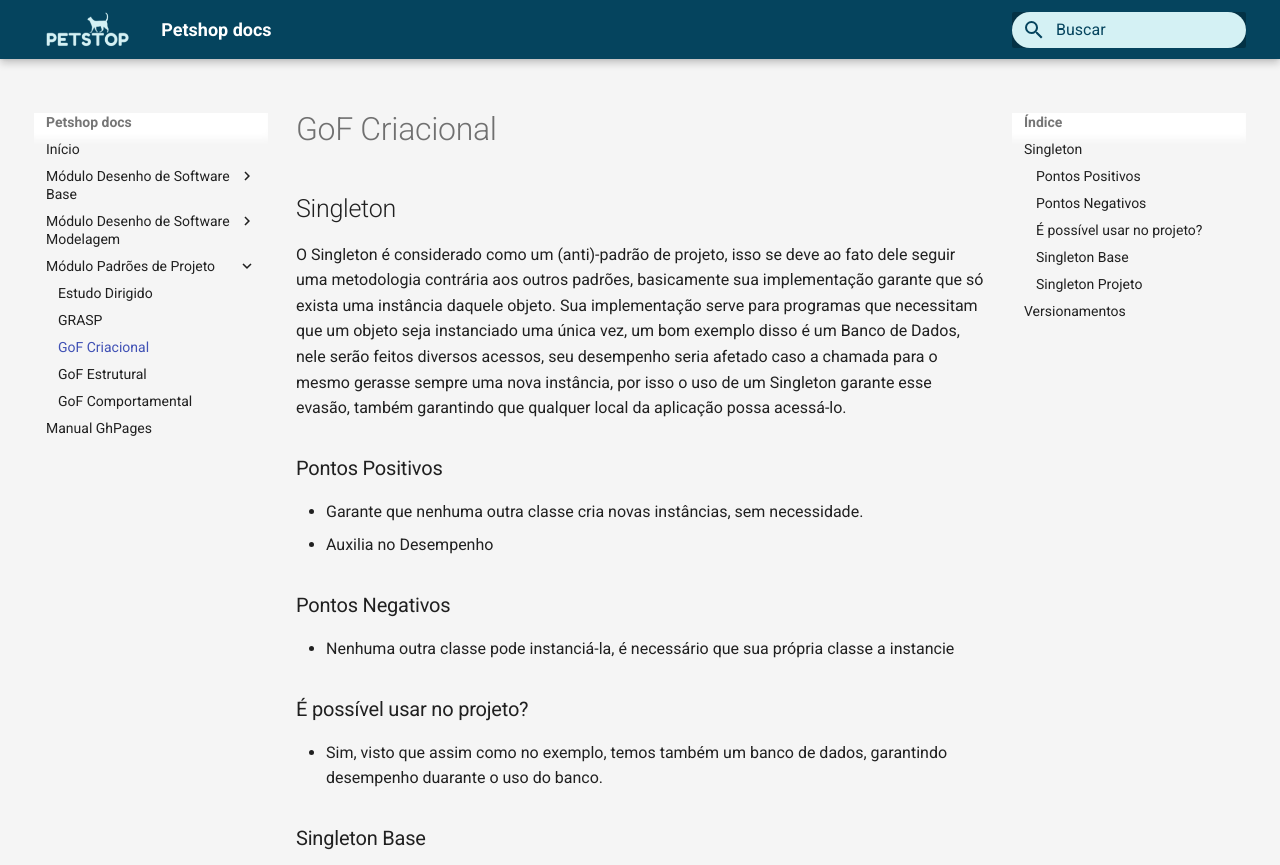
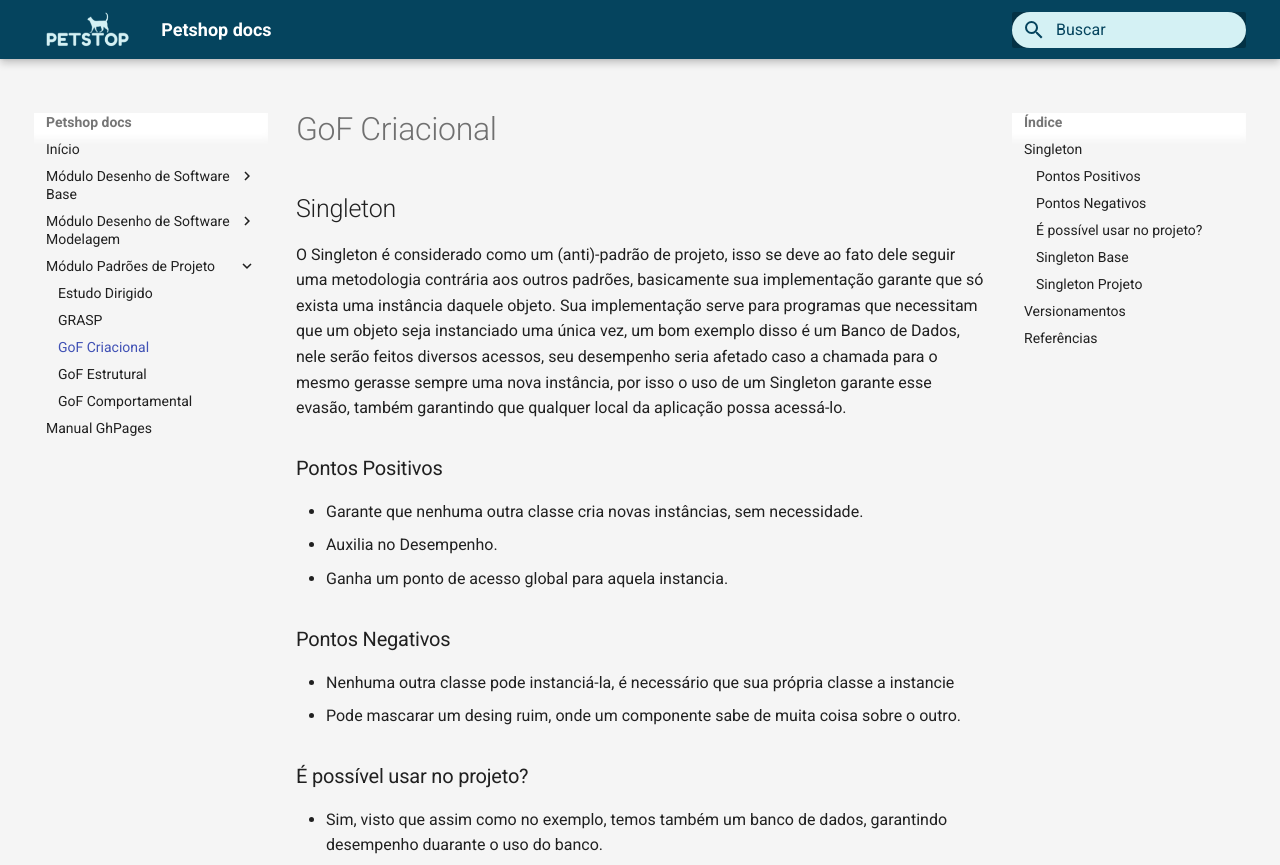
Before and after one commit to UnBArqDsw2021-1/2021.1_G3_PetStop_docs, an MkDocs documentation site: the page built from docs/padroes/gofCriacional/gofCriacional.md, in a window 1280 px wide and 900 px high, cut to the strip 0-865 px from the top of the window. Built offline with MkDocs 1.6.1 and Material for MkDocs 9.7.7, drawn with Linux system fonts in a browser that asks for light colours; some of the changed text lies outside the part shown.

Commit message:
Pequenas mudanças em certos documentos.
Co-authored-by: Pedro Cella <pedrovscella@gmail.com>

```diff
--- a/docs/padroes/gofCriacional/gofCriacional.md
+++ b/docs/padroes/gofCriacional/gofCriacional.md
@@ -7,11 +7,13 @@
 ### Pontos Positivos
 
 - Garante que nenhuma outra classe cria novas instâncias, sem necessidade.
-- Auxilia no Desempenho
+- Auxilia no Desempenho.
+- Ganha um ponto de acesso global para aquela instancia.
 
 ### Pontos Negativos
 
 - Nenhuma outra classe pode instanciá-la, é necessário que sua própria classe a instancie
+- Pode mascarar um desing ruim, onde um componente sabe de muita coisa sobre o outro.
 
 ### É possível usar no projeto?
 
@@ -30,3 +32,7 @@
 |Data|Versão|Descrição|Autor|
 |:--------:|:---:|:-------------------: |:-----------------------:|
 |11/09/2021| 0.1 | Criação do documento, adição do Padrão Singleton | Paulo Gonçalves Lima, Pedro Vítor de Salles Cella |
+
+## Referências
+
+- Site: <https://refactoring.guru/design-patterns/singleton>
```
Also changed, not shown: docs/padroes/gofComportamental/gofComportamental.md (+3 -2 lines), docs/padroes/gofEstrutural/gofEstrutural.md (+1 -0 lines).
